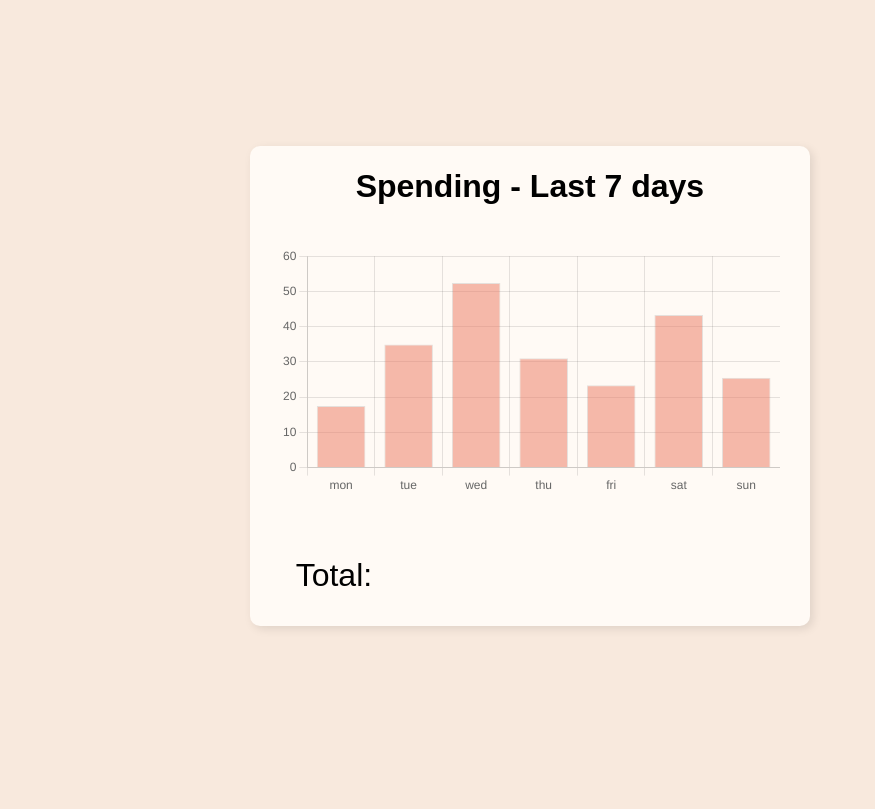
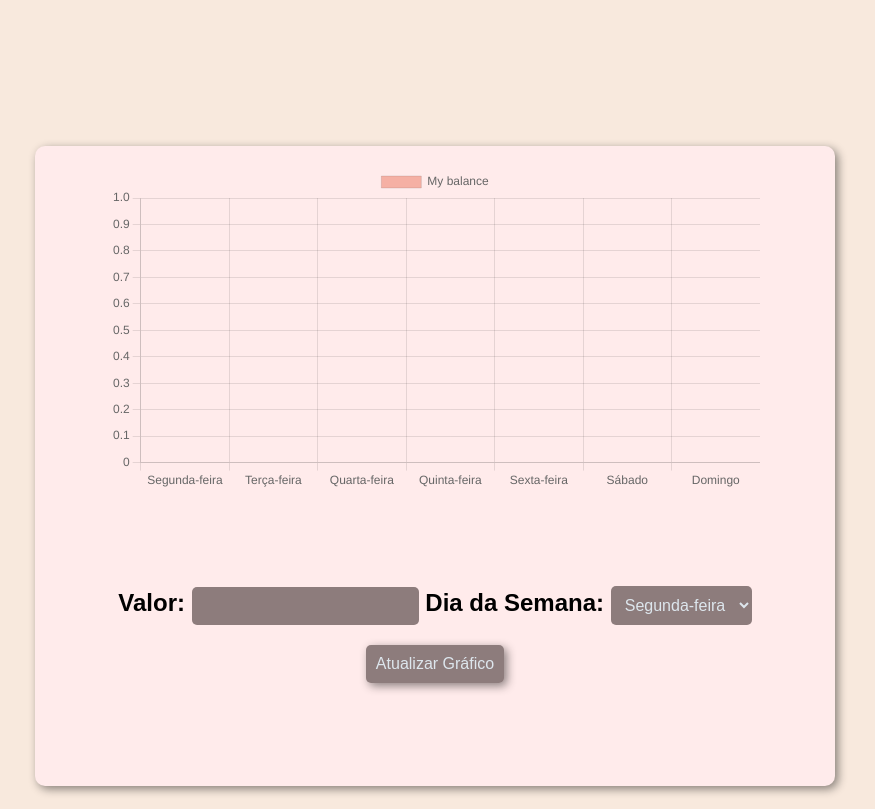
Before and after one commit to racinefe/grafico-despesas, a plain HTML site: page index.html in a window 1280 px wide. Shown: the whole page, without its empty margins (205-1080 px from the left). Drawn offline with nearby package versions, Linux system fonts and the light colour scheme.

Commit message:
alterando arquivo json criando inputs de valorea e seleção de dias criando interação com o gráfico apartir dos inputs recebidos estilizando página e componentes

```diff
--- a/data.json
+++ b/data.json
@@ -1,30 +1,30 @@
 [
   {
-    "day": "mon",
-    "amount": 17.45
+    "day": "Segunda-feira",
+    "amount": 0
   },
   {
-    "day": "tue",
-    "amount": 34.91
+    "day": "Terça-feira",
+    "amount":0
   },
   {
-    "day": "wed",
-    "amount": 52.36
+    "day": "Quarta-feira",
+    "amount": 0
   },
   {
-    "day": "thu",
-    "amount": 31.07
+    "day": "Quinta-feira",
+    "amount": 0
   },
   {
-    "day": "fri",
-    "amount": 23.39
+    "day": "Sexta-feira",
+    "amount": 0
   },
   {
-    "day": "sat",
-    "amount": 43.28
+    "day": "Sábado",
+    "amount": 0
   },
   {
-    "day": "sun",
-    "amount": 25.48
+    "day": "Domingo",
+    "amount": 0
   }
 ]
--- a/index.html
+++ b/index.html
@@ -6,7 +6,7 @@
 
   <link rel="icon" type="image/png" sizes="32x32" href="./images/favicon-32x32.png">
   <link rel="stylesheet" href="style.css">
-
+  <script defer src="script.js"></script>
   <script src="https://cdn.jsdelivr.net/npm/chart.js"></script>
   <title>Frontend Mentor | Expenses chart component</title>
 
@@ -18,17 +18,32 @@
 </head>
 <body>
   <div class="container">
-    <h1> Spending - Last 7 days</h1>
+    <div class="canvas">
 
-    <div class="canvas">
       <canvas id="grafico"></canvas>
+
     </div>
-    <p id="totalDespesas">Total:</p>
+    <div class="containerInputs">
+
+      <label for="valor" class="labelValor">Valor:</label>
+      <input type="number" class="inputs" id="valor">
 
 
+      <label for="dia">Dia da Semana:</label>
+      <select class="inputs" id="dia">
+        <option value="Segunda-feira">Segunda-feira</option>
+        <option value="Terça-feira">Terça-feira</option>
+        <option value="Quarta-feira">Quarta-feira</option>
+        <option value="Quinta-feira">Quinta-feira</option>
+        <option value="Sexta-feira">Sexta-feira</option>
+        <option value="Sábado">Sábado</option>
+        <option value="Domingo">Domingo</option>
+      </select>
+    </div>
+    <button class="btn" id="atualizar">Atualizar Gráfico</button>
+
+  </div>
 
 
-
-  <script type="module" src="script.js"></script>
-</body>
+  </body>
 </html>
--- a/script.js
+++ b/script.js
@@ -1,58 +1,59 @@
-fetch('data.json')
-  .then(response => response.json())
-  .then(data => {
+fetch("data.json")
+  .then((response) => response.json())
+  .then((data) => {
+    const dias = data.map((item) => item.day);
 
-    const dias = data.map(item => item.day);
-    const valores = data.map(item => item.amount);
+    // Carregar dados do Armazenamento Local ou usar valores padrão
+    let valores = JSON.parse(localStorage.getItem('valores')) || [
+      { "day": "Segunda-feira", "amount": 0 },
+      { "day": "Terça-feira", "amount": 0 },
+      { "day": "Quarta-feira", "amount": 0 },
+      { "day": "Quinta-feira", "amount": 0 },
+      { "day": "Sexta-feira", "amount": 0 },
+      { "day": "Sábado", "amount": 0 },
+      { "day": "Domingo", "amount": 0 }
+    ];
 
-    const ctx = document.getElementById('grafico');
+    const ctx = document.getElementById("grafico");
 
-    new Chart(ctx, {
-      type: 'bar',
+    const chart = new Chart(ctx, {
+      type: "bar",
       data: {
         labels: dias,
 
-        datasets: [{
-          label: 'My balance',
-          backgroundColor: 'hsl(10, 79%, 65%, 0.5)',
-          data: valores,
-          borderWidth: 1
-        }]
+        datasets: [
+          {
+            label: "My balance",
+            backgroundColor: "hsl(10, 79%, 65%, 0.5)",
+            hoverBackgroundColor: "hsl(209, 68%, 66%, 0.3)",
+            data: valores.map(item => item.amount),
+            borderWidth: 1,
+          },
+        ],
       },
-      options: {
-        plugins: {
-          tooltip: {
-            callbacks: {
-              label: function(context) {
-                return context.dataset.label + ': R$' + context.parsed.y.toFixed(2);
-              }
-            }
-          }
-        },
-        scales: {
-          y: {
-            beginAtZero: true,
-            ticks: {
-              callbacks: function(value, index, values) {
-                return 'R$' + value.toFixed(2);
-              }
-            }
-          }
-        },
-        plugins: {
-          legend: {
-            display: false
-          },
-          afterDraw: function(chart) {
-            const total = valores.reduce((acc, curr) => acc + curr,0);
-            const totalElement = document.getElementById('totalDespesas');
-            totalElement.innerText = 'Total: R$' + total.toFixed(2);
+    });
+    const atualizarBtn = document.getElementById('atualizar');
+    atualizarBtn.addEventListener('click', () => {
+      const valorInput = document.getElementById('valor').value;
+      const diaSelect = document.getElementById('dia').value;
 
-          }
-        }
+      // Encontrar o índice do dia da semana selecionado
+      const diaIndex = valores.findIndex(item => item.day === diaSelect);
+
+      if(diaIndex !== -1) {
+        //Atualizar o valor no array de valores
+        valores[diaIndex].amount = parseFloat(valorInput);
+
+        // Salvar os dados no Armazenamento Local
+        localStorage.setItem('valores', JSON.stringify(valores));
+
+        //Atualizza o gráfico
+        chart.data.datasets[0].data = valores.map(item => item.amount);
+        chart.update();
+
       }
     });
   })
-.catch(error => {
-  console.error('Erro ao carregar o arquivo json:', error);
-});
+  .catch((erro) => {
+    console.error("Erro ao carregar o arquivo json:", erro);
+  });
--- a/style.css
+++ b/style.css
@@ -2,27 +2,55 @@ body{
     background: hsl(27, 66%, 92%);
     padding: 15px;
     font-family: sans-serif;
+    font-weight: bold;
+    display: flex;
+    flex-direction: column;
+    align-items:center;
 }
 .canvas {
     padding: 20px;
-    width: 500px;
-    height: 300px;
+    width: 650px;
+    height: 400px;
 }
 .container {
     display: flex;
     flex-direction: column;
     align-items:center;
-    margin-left: 35%;
     margin-top: 10%;
-    background: hsl(33, 100%, 98%);
-    box-shadow: 3px 3px 10px rgba(0,0,0,0.1);
+    background: #FFEBEB;
+    box-shadow: 3px 3px 10px rgba(0, 0, 0, 0.459);
     border-radius: 10px;
-    width: 35rem;
-    height: 30rem;
+    width: 50rem;
+    height: 40rem;
 }
-.container p {
-    color: #000;
-    font-size: xx-large;
-    margin-right: 70%;
+.containerInputs {
+    font-size: x-large;
+
 
 }
+
+.inputs {
+    border: none;
+    background: #1103037a;
+    border-radius: 05px;
+    margin-bottom: 20px;
+    padding: 10px;
+    font-size: medium;
+    color: #DDE6ED;
+
+}
+.btn {
+    padding: 10px;
+    border: none;
+    border-radius: 05px;
+    box-shadow: 3px 3px 10px rgba(0, 0, 0, 0.459);
+    font-size: medium;
+    color: #DDE6ED;
+    background: #1103037a;
+
+
+}
+.btn:hover {
+    background: #DDE6ED;
+    color: #1103037a;
+}
```
